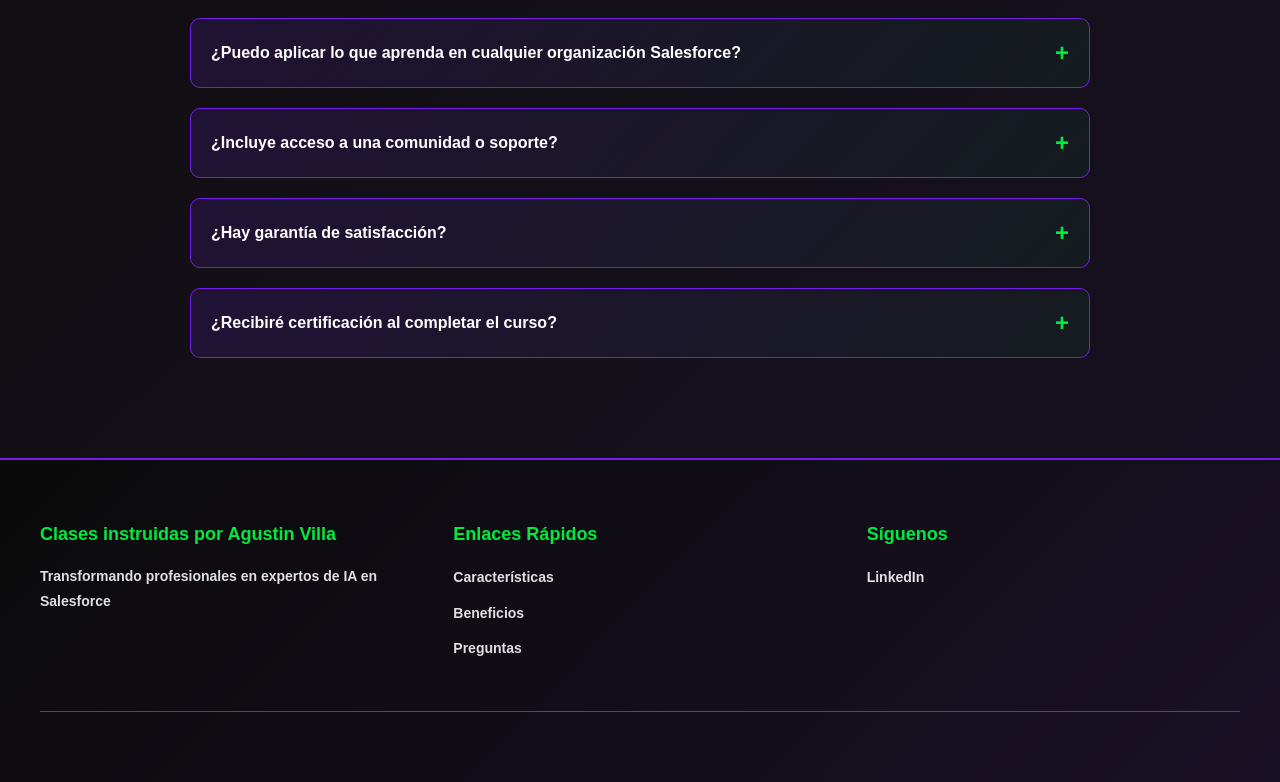
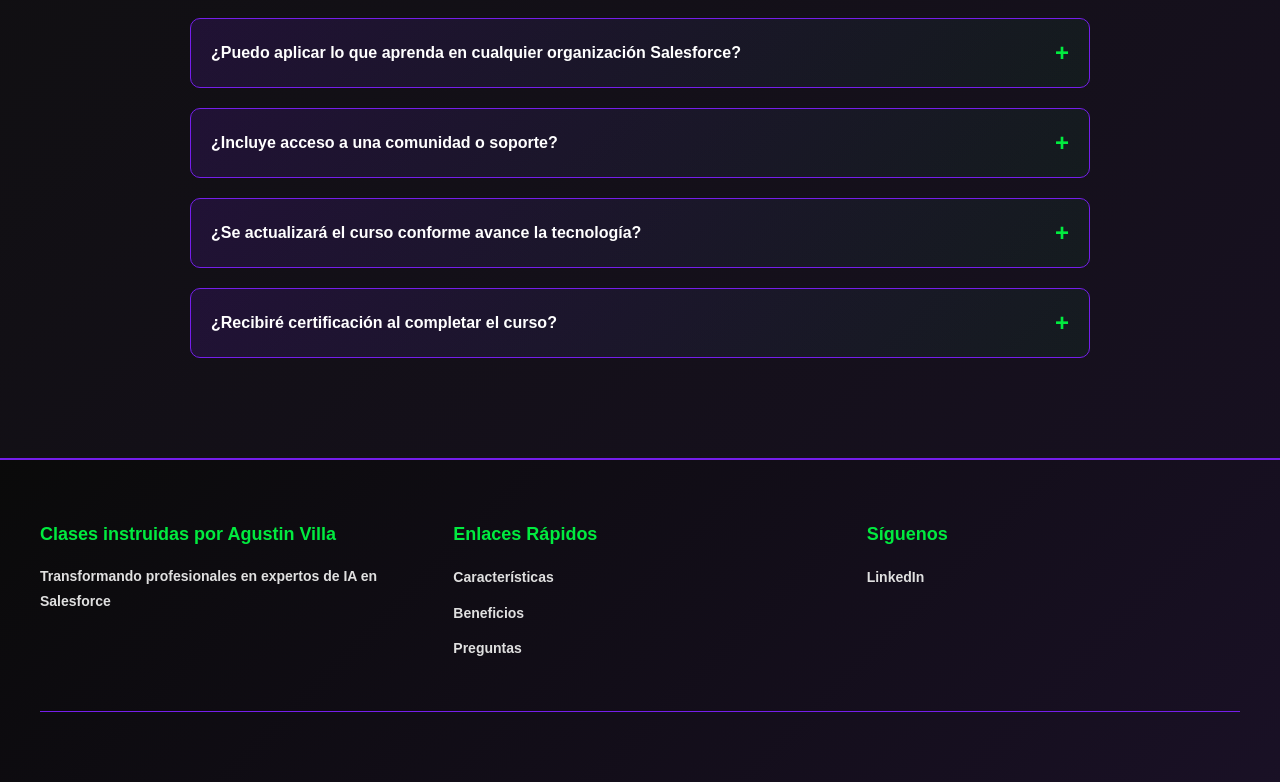
Before and after one commit to agusExactas/AgentforceLandingPage, a React (Create React App) app: page / in a window 1280 px wide. Shown: the part 3913-4695 px from the top of the page. Built offline with nearby package versions, Linux system fonts and the light colour scheme.

Commit message:
Reemplazar FAQ: agregar pregunta sobre actualizaciones del curso

```diff
--- a/src/components/FAQ.js
+++ b/src/components/FAQ.js
@@ -22,8 +22,8 @@ function FAQ() {
       answer: 'Sí. Tendrás acceso a nuestra comunidad de estudiantes, recursos actualizados regularmente y soporte dedicado.'
     },
     {
-      question: '¿Hay garantía de satisfacción?',
-      answer: 'Por supuesto. Si después de 30 días no estás satisfecho, te devolvemos el 100% de tu inversión, sin preguntas.'
+      question: '¿Se actualizará el curso conforme avance la tecnología?',
+      answer: 'Sí. El curso recibe actualizaciones continuas para reflejar los últimos cambios y características de Agentforce. Tu acceso de por vida incluye todas las actualizaciones.'
     },
     {
       question: '¿Recibiré certificación al completar el curso?',
```
